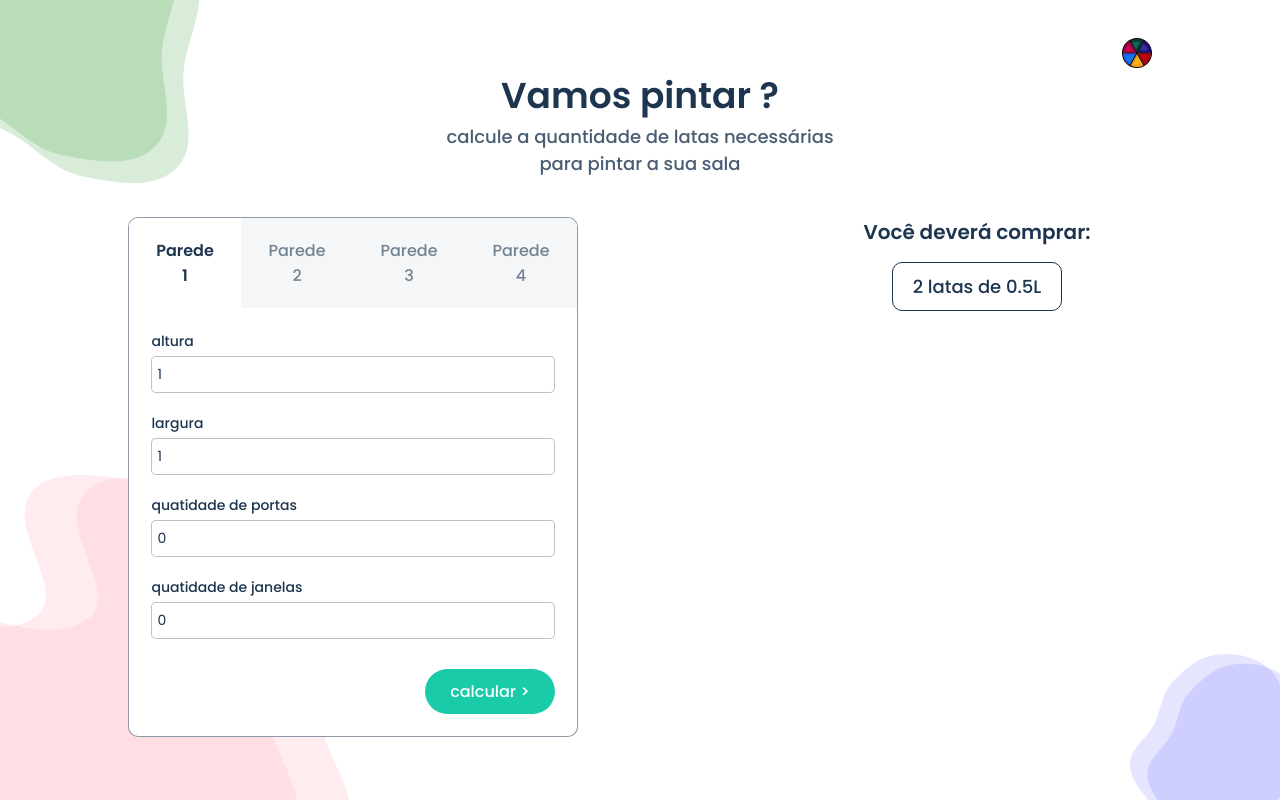
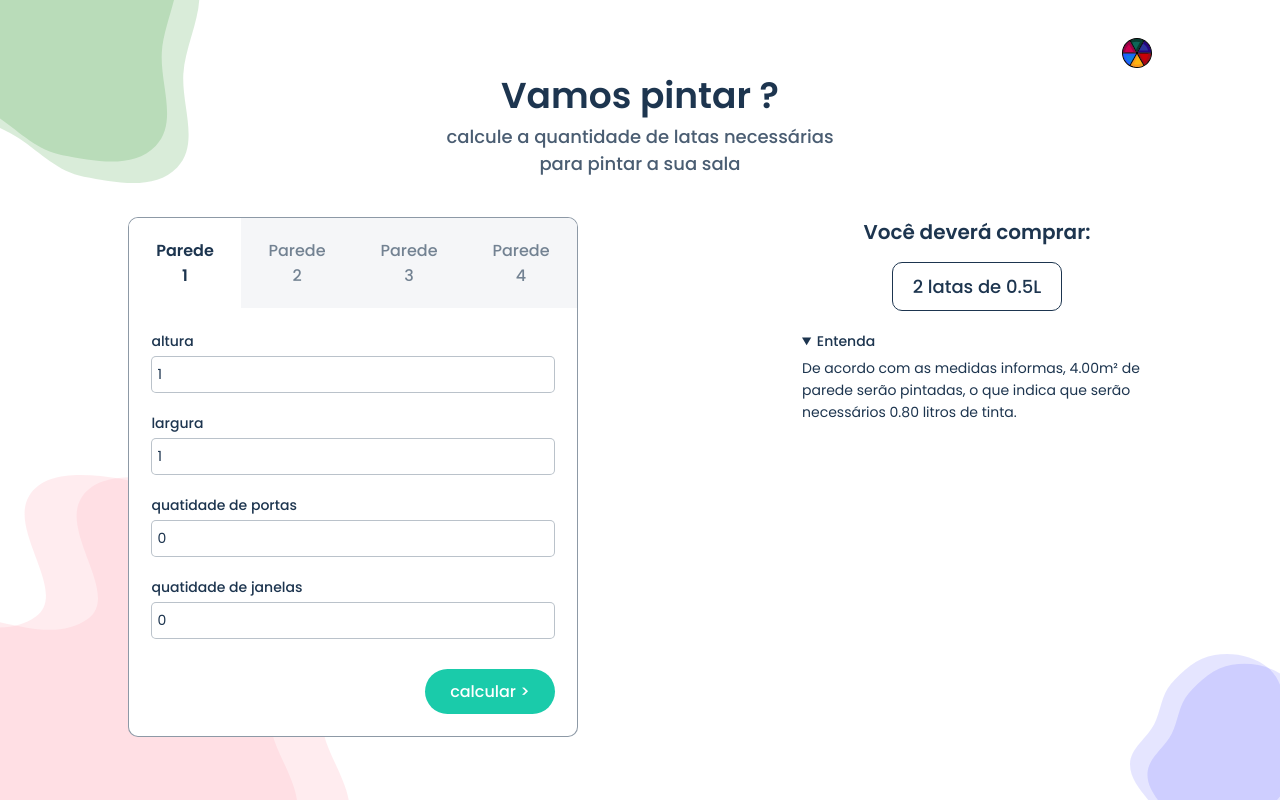
Before and after one commit to NRayan/Color, a React (Vite) app: page / in a window 1280 px wide. Both pictures are taken after a click on the button "calcular >". Built offline with nearby package versions, Linux system fonts and the light colour scheme.

Commit message:
feat: ResultDetails

```diff
--- a/package.json
+++ b/package.json
@@ -15,6 +15,7 @@
     "react": "^18.2.0",
     "react-dom": "^18.2.0",
     "react-hook-form": "^7.34.2",
+    "react-icons": "^4.4.0",
     "react-lottie": "^1.2.3",
     "styled-components": "^5.3.5",
     "yup": "^0.32.11"
--- a/src/components/index.ts
+++ b/src/components/index.ts
@@ -3,5 +3,6 @@ export { Form } from "./form";
 export { FormInput } from "./formInput";
 export { PaintingCanCard } from "./paintingCanCard";
 export { Result } from "./result";
+export { ResultDetails } from "./resultDetails";
 export { WallButton } from "./wallbutton";
 export { WallForm } from "./wallForm";
--- a/src/components/result/index.tsx
+++ b/src/components/result/index.tsx
@@ -1,8 +1,9 @@
 import { useContext } from "react";
 import Lottie from "react-lottie";
 import PaintingAnimationData from "../../assets/paintingLottieAnimation.json";
-import { PaintingCanCard } from "../../components";
+import { PaintingCanCard, ResultDetails } from "../../components";
 import { ColorContext } from "../../contexts";
+import { cansOfPaint } from "../../types";
 import { Animation, CardsContainer, Container, Title } from "./styles";
 
 const LottieAnimationOptions = {
@@ -20,17 +21,19 @@ export function Result() {
 
 	const message = resultStatus === "waiting" ? "Aguardando os dados" : resultStatus === "loading" ? "Calculando..." : "Você deverá comprar:";
 
+	const cans: cansOfPaint[] | null = resultStatus === "done" ? neededCans.filter(can => can.quantity > 0) : null;
+
 	return (
 		<Container>
 			<Title>{message}</Title>
 
 			{
-				resultStatus === "done" ?
+				cans ?
 					<CardsContainer>
 						{
-							neededCans.filter(x => x.quantity > 0).map((canInfo, index) =>
-								<PaintingCanCard key={index} cansInfo={canInfo} index={index} />)
+							cans.map((canInfo, index) => <PaintingCanCard key={index} cansInfo={canInfo} index={index} />)
 						}
+
 					</CardsContainer>
 					:
 					<Animation>
@@ -40,6 +43,8 @@ export function Result() {
 							speed={.5} />
 					</Animation>
 			}
+
+			{cans && <ResultDetails index={cans.length} />}
 		</Container>
 	);
 }
--- a/src/components/result/styles.ts
+++ b/src/components/result/styles.ts
@@ -1,8 +1,7 @@
-import styled from "styled-components";
+import styled, { keyframes } from "styled-components";
 
 export const Container = styled.div`
 width: 35rem;
-/* background-color: red; */
 align-items: center;
 `;
 
@@ -18,7 +17,6 @@ width: 10rem;
 align-self: center;
 `;
 
-
 export const CardsContainer = styled.div`
     row-gap: 1rem;
     align-items: center;
--- /dev/null
+++ b/src/components/resultDetails/index.tsx
@@ -0,0 +1,23 @@
+import { useContext } from "react";
+import { ColorContext } from "../../contexts";
+import { Detail, DetailText, Summary } from "./styles";
+
+type props =
+	{
+		index: number
+	}
+
+export function ResultDetails({ index }: props) {
+
+	const { squareMetre } = useContext(ColorContext);
+
+	const detail = `De acordo com as medidas informas, ${squareMetre.toFixed(2)}m² de parede serão pintadas,
+	o que indica que serão necessários ${(squareMetre * .2).toFixed(2)} litros de tinta.`;
+
+	return (
+		<Detail index={index} open>
+			<Summary>Entenda</Summary>
+			<DetailText>{detail}</DetailText>
+		</Detail>
+	);
+}
--- /dev/null
+++ b/src/components/resultDetails/styles.ts
@@ -0,0 +1,24 @@
+import styled, { keyframes } from "styled-components";
+
+const animate = keyframes`
+    from { opacity: 0; }
+    to { opacity: 1; }
+`;
+
+export const Detail = styled.details<{ index: number }>`
+    opacity: 0;
+    margin-top: 2rem;
+    align-self: flex-start;
+    font-size: 1.4rem;
+    animation: ${animate} .2s linear ${({ index }) => index * .5}s forwards;
+`;
+
+export const Summary = styled.summary`
+    font-weight: 500;
+`;
+
+export const DetailText = styled.p`
+    margin-top: .5rem;
+    font-weight: 300;
+    line-height: 2.2rem;
+`;
```
Also changed, not shown: 1 other file (tests, documents, lock files or other folders).
